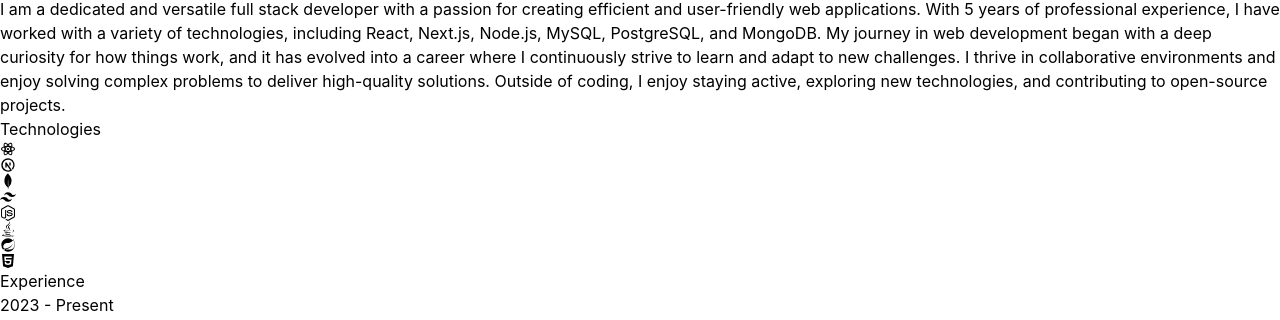
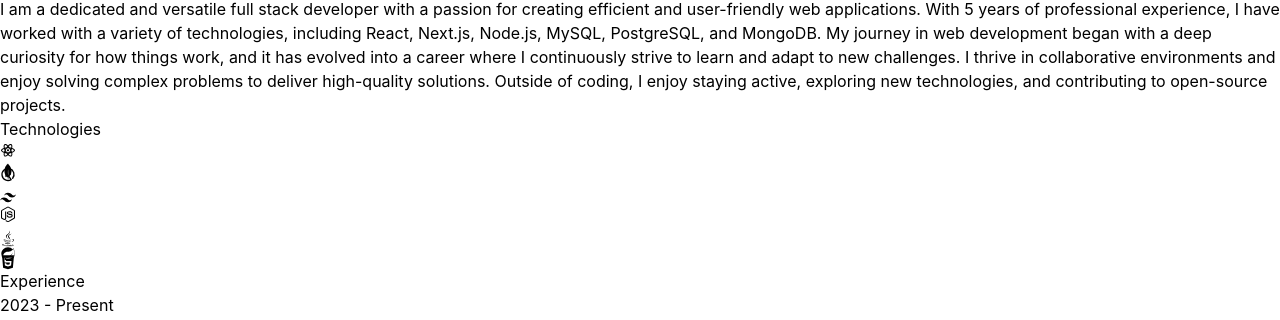
Before and after one commit to malekch-15/myportfolio, a React (Vite) app: page / in a window 1280 px wide. Shown: the part 1231-1551 px from the top of the page. Built offline with nearby package versions, Linux system fonts and the light colour scheme.

Commit message:
animation integration

```diff
--- a/package.json
+++ b/package.json
@@ -10,6 +10,7 @@
     "preview": "vite preview"
   },
   "dependencies": {
+    "motion": "^12.6.3",
     "react": "^19.0.0",
     "react-dom": "^19.0.0",
     "react-icons": "^5.5.0"
--- a/src/components/About.tsx
+++ b/src/components/About.tsx
@@ -1,25 +1,33 @@
 import aboutImg from "../assets/about.jpg"
 import {ABOUT_TEXT} from "../constants";
-
+import { motion } from "motion/react"
 export default function  About (){
     return (
         <div className="border-b border-neutral-900 pb-4">
 <h1 className="my-20 text-center text-4xl" > About
     <span className="text-neutral-500">Me</span></h1>
             <div className="flex flex-wrap">
-                <div className="w-full lg:w-1/2 lg:p-8">
+                <motion.div
+                    whileInView={{opacity: 1,x:0}}
+                    transition={{duration:0.5}}
+                    initial={{ opacity: 0 , x:-100}}
+                    className="w-full lg:w-1/2 lg:p-8">
                <div className="flex items-center justify-center">
                    <img className="rounded-2xl" src={aboutImg} alt="about"/>
                </div>
 
-               </div>
-                <div className="w-full lg:w-1/2">
+               </motion.div>
+                <motion.div
+                    whileInView={{opacity: 1,x:0}}
+                    transition={{duration:0.5}}
+                    initial={{ opacity: 0 , x:100}}
+                    className="w-full lg:w-1/2">
                     <div className="flex justify-center lg:justify-start">
                         <p className="my-2 max-w-xl py-6">
                             {ABOUT_TEXT}
                         </p>
                     </div>
-                </div>
+                </motion.div>
             </div>
         </div>
 
--- a/src/components/Contact.tsx
+++ b/src/components/Contact.tsx
@@ -1,16 +1,29 @@
+import { motion } from "motion/react";
 import {CONTACT} from "../constants";
 
 export default function  Contact (){
     return (
         <div className="border-b border-neutral-900 pb-20">
-<h1 className="my-10 text-center text-4xl"> Get In Touch</h1>
+<motion.h1
+    whileInView={{opacity:1,y:0}}
+    initial={{opacity:0,y:-100}}
+    transition={{duration:0.5}}
+    className="my-10 text-center text-4xl"> Get In Touch</motion.h1>
 <div className="text-center tracking-tighter">
-    <p className="my-4">
+    <motion.p
+        whileInView={{opacity:1,x:0}}
+        initial={{opacity:0,x:-100}}
+        transition={{duration:1}}
+        className="my-4">
         {CONTACT.address}
-    </p>
-    <p className="my-4">
+    </motion.p>
+    <motion.p
+        whileInView={{opacity:1,y:0}}
+        initial={{opacity:0,y:100}}
+        transition={{duration:1.5}}
+        className="my-4">
         {CONTACT.phoneNo}
-    </p>
+    </motion.p>
     <a href="#" className="border-b">
         {CONTACT.email}
     </a>
--- a/src/components/Hero.tsx
+++ b/src/components/Hero.tsx
@@ -1,26 +1,50 @@
 import {HERO_CONTENT} from '../constants'
 import porfilePic from"../assets/kevinRushProfile.jpg"
+import { motion } from "motion/react"
 export default function Hero (){
+    const container =(delay:number) => ({
+       hidden:{ x:-100,opacity:0},
+        visible:{
+            x:0,
+            opacity:1,
+            transition:{duration:0.5,delay:delay}
+        }
+    })
     return (
         <>
             <div className="border-b border-neutral-900 pb-4 lg:mb-35">
                 <div className="flex flex-wrap">
                     <div className="w-full lg:w-1/2">
                         <div className="flex flex-col items-center justify-center lg:items-center">
-                        <h1 className="pb-16 text-6xl font-thin tracking-tight
-                        lg:mt-16 lg:text-8xl"> Malek Chenennaoui </h1>
-                            <span className="bg-gradient-to-r from-pink-300 via-slate-500
+                        <motion.h1
+                            variants={container(0)}
+                            initial="hidden"
+                            animate="visible"
+                            className="pb-16 text-6xl font-thin tracking-tight
+                        lg:mt-16 lg:text-8xl"> Malek Chenennaoui </motion.h1>
+                            <motion.span
+                                variants={container(0.5)}
+                                          initial="hidden"
+                                          animate="visible" whileHover={{ scale: 1.2 }} drag whileDrag={{ scale: 1.2, backgroundColor: "#f00" }} className="bg-gradient-to-r from-pink-300 via-slate-500
                             to-purple-500 bg-clip-text  text-3xl tracking-tight text-transparent">
                                 Full Stack Developer
-                            </span>
-                            <p className="my-2 max-w-xl py-6 font-light tracking-tighter" >
+                            </motion.span>
+                            <motion.p
+                                variants={container(1)}
+                                      initial="hidden"
+                                      animate="visible"
+                                      className="my-2 max-w-xl py-6 font-light tracking-tighter" >
                                 {HERO_CONTENT}
-                            </p>
+                            </motion.p>
                     </div>
                 </div>
                     <div className="w-full lg:w-1/2 lg:p-8">
                         <div className="flex  justify-center">
-                            <img src={porfilePic} alt="Kevin Rush"/>
+                            <motion.img
+                                initial={{x:100,opacity:0}}
+                                animate={{x:0,opacity:1}}
+                                transition={{duration:1,delay:1.2}}
+                                src={porfilePic} alt="Kevin Rush"/>
                         </div>
                     </div>
             </div>
--- a/src/components/Technologies.tsx
+++ b/src/components/Technologies.tsx
@@ -6,39 +6,93 @@
 import {BiLogoSpringBoot} from "react-icons/bi"
 import {FaHtml5} from "react-icons/fa"
 import {RiTailwindCssFill} from "react-icons/ri"
+import { motion } from "motion/react"
 export default  function Technologies (){
+    const inconVariants=(duration:number)=>({
+        initial:{y:-10},
+        animate:{
+            y:[10,-10],
+            transition:{
+                duration:duration,
+                ease:"linear",
+                repeat:Infinity,
+                repeatType:"reverse" as const,
+            }
+
+        }
+    })
     return (
         <div className="border-b border-neutral-900 pb-24">
-            <h1 className="my-20 text-center text-4xl">Technologies</h1>
-            <div className="flex flex-wrap items-center justify-center gap-4">
-                <div className="rounded-2xl border-4 border-neutral-800 p_4">
+            <motion.h1
+                whileInView={{opacity:1,y:0}}
+                initial={{opacity:0,y:-100}}
+                transition={{duration:1.5}}
+                className="my-20 text-center text-4xl">Technologies</motion.h1>
+            <motion.div
+                whileInView={{opacity:1,x:0}}
+                initial={{opacity:0,x:-100}}
+                transition={{duration:1.5}}
+                className="flex flex-wrap items-center justify-center gap-4">
+                <motion.div
+                    variants={inconVariants(2.5)}
+                    initial="initial"
+                    animate="animate"
+                    className="rounded-2xl border-4 border-neutral-800 p_4">
                  <RiReactjsLine className=" text-7xl text-cyan-400 "/>
-                </div>
-                <div className="rounded-2xl border-4 border-neutral-800 p_4">
+                </motion.div>
+                <motion.div
+                    variants={inconVariants(3)}
+                    initial="initial"
+                    animate="animate"
+                    className="rounded-2xl border-4 border-neutral-800 p_4">
                     <TbBrandNextjs className=" text-7xl "/>
-                </div>
-                <div className="rounded-2xl border-4 border-neutral-800 p_4">
+                </motion.div>
+                <motion.div
+                    variants={inconVariants(6)}
+                    initial="initial"
+                    animate="animate"
+                    className="rounded-2xl border-4 border-neutral-800 p_4">
                     <SiMongodb className=" text-7xl text-green-500 "/>
-                </div>
-                <div className="rounded-2xl border-4 text-base border-neutral-800 p_4">
+                </motion.div>
+                <motion.div
+                    variants={inconVariants(4)}
+                    initial="initial"
+                    animate="animate"
+                    className="rounded-2xl border-4 text-base border-neutral-800 p_4">
                     <RiTailwindCssFill className=" text-7xl  "/>
-                </div>
-                <div className="rounded-2xl border-4 border-neutral-800 p_4">
+                </motion.div>
+                <motion.div
+                    variants={inconVariants(2.5)}
+                    initial="initial"
+                    animate="animate"
+                    className="rounded-2xl border-4 border-neutral-800 p_4">
                     <FaNodeJs className=" text-7xl text-green-400 "/>
-                </div>
+                </motion.div>
 
-                <div className="rounded-2xl border-4  border-neutral-800 p_4">
+                <motion.div
+                    variants={inconVariants(3)}
+                    initial="initial"
+                    animate="animate"
+                    className="rounded-2xl border-4  border-neutral-800 p_4">
                     <FaJava className=" text-7xl text-blue-500   "/>
-                </div>
-                <div className="rounded-2xl border-4 border-neutral-800 p_4">
+                </motion.div>
+                <motion.div
+                    variants={inconVariants(1.5)}
+                    initial="initial"
+                    animate="animate"
+                    className="rounded-2xl border-4 border-neutral-800 p_4">
                     <BiLogoSpringBoot className=" text-7xl text-green-400  "/>
-                </div>
+                </motion.div>
 
-                <div className="rounded-2xl border-4 border-neutral-800 p_4">
+                <motion.div
+                    initial="initial"
+                    variants={inconVariants(2.5)}
+                    animate="animate"
+                    className="rounded-2xl border-4 border-neutral-800 p_4">
                     <FaHtml5 className=" text-7xl text-orange-500  "/>
-                </div>
+                </motion.div>
 
-            </div>
+            </motion.div>
         </div>
     )
 }
```
Also changed, not shown: src/components/Experience.tsx (+18 -6 lines), src/components/Project.tsx (+18 -5 lines), 1 other file (tests, documents, lock files or other folders).
